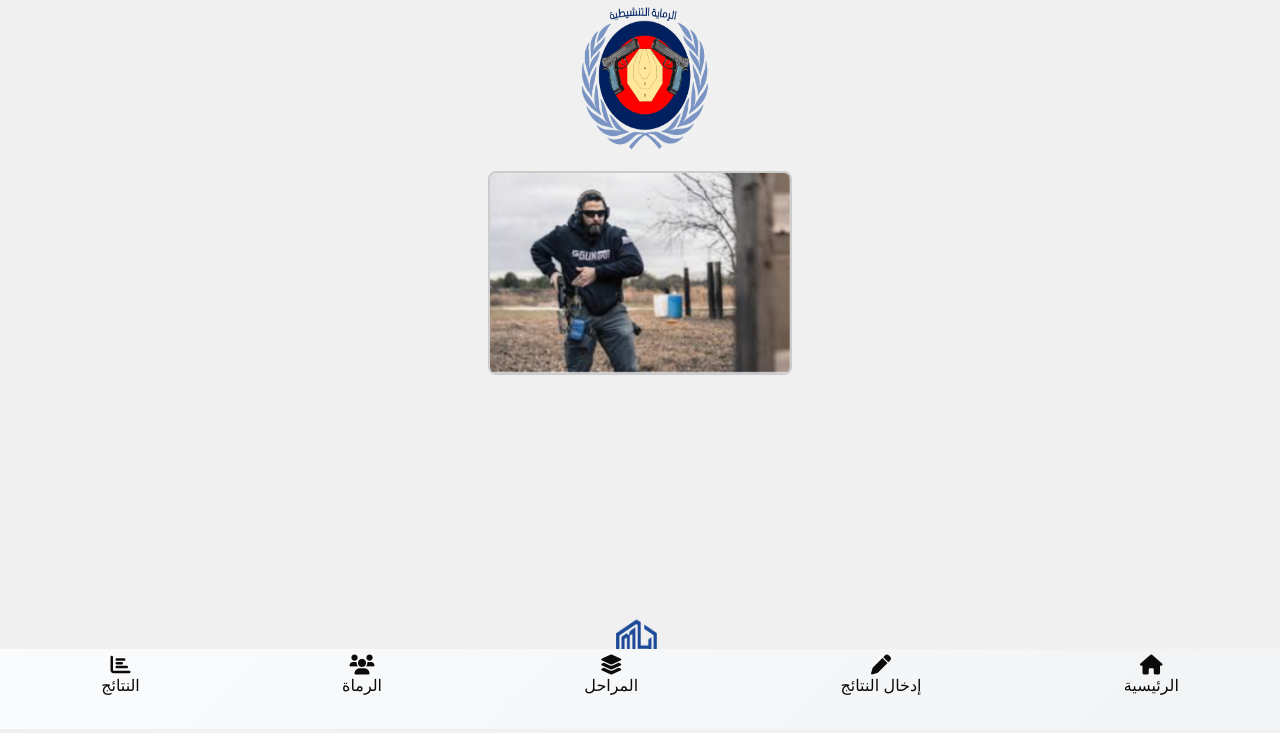
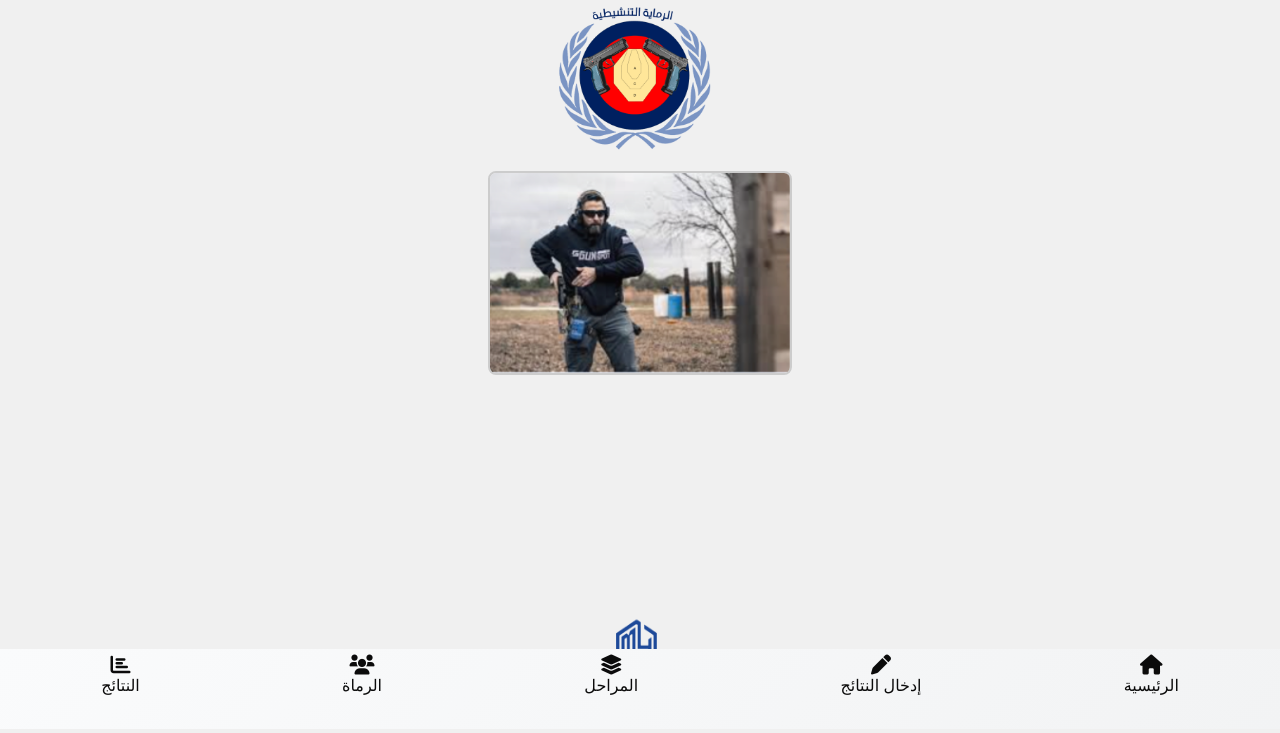
Before and after one commit to alyafai2030/TAC-APP, a plain HTML site: page index.html in a window 1280 px wide. Shown: the part 71-804 px from the top of the page. Drawn offline with Linux system fonts and the light colour scheme.

Commit message:
index.html

```diff
--- a/index.html
+++ b/index.html
@@ -447,7 +447,7 @@
             <div style="display: flex; align-items: center; justify-content: center; margin-bottom: 10px;">
                 <h1 style="text-align: center; color: #0f0f10; margin: 0;"> الرماية التكتيكية</h1>
             </div>
-            <img src="tr.png" alt="رمز الر" style="width: 150px; height: 150px; margin-right: 120px;">
+            <img src="tr.png" alt="رمز الر" style="width: 180px; height: 150px; margin-right: 115px;">
             <div class="slideshow-container">
                 <img class="slide active" src="1.png" alt="رماية تكتيكية 1">
                 <img class="slide" src="2.png" alt="رماية تكتيكية 2">
```
